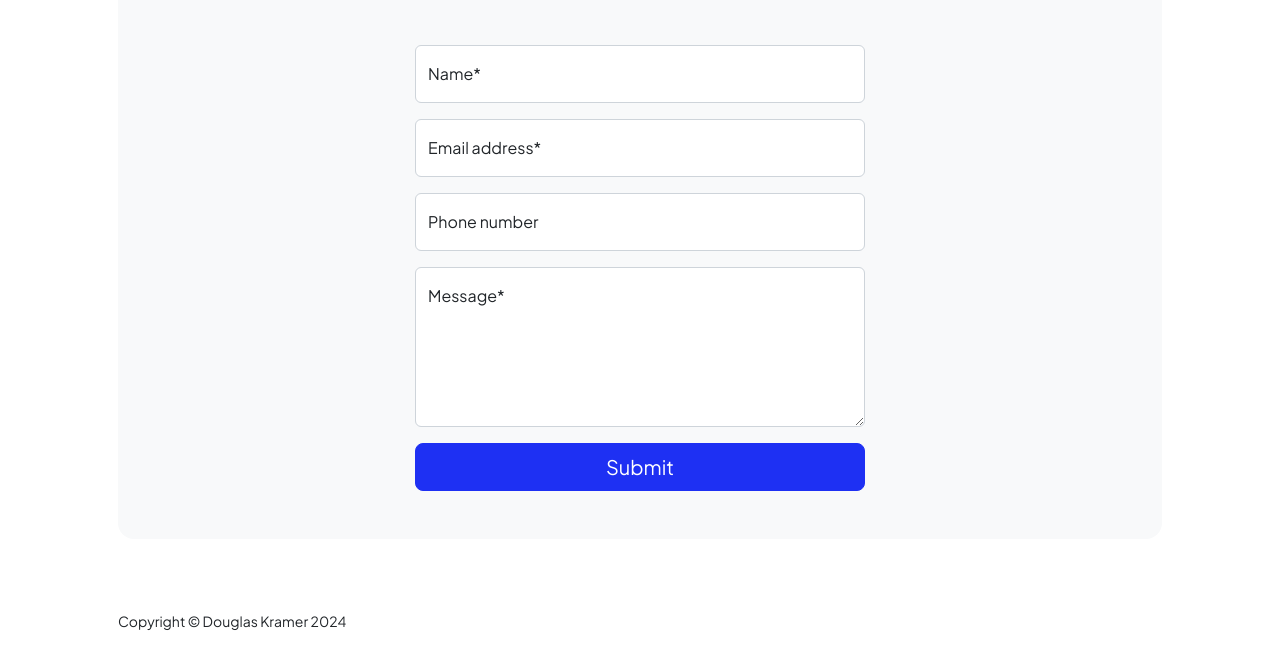
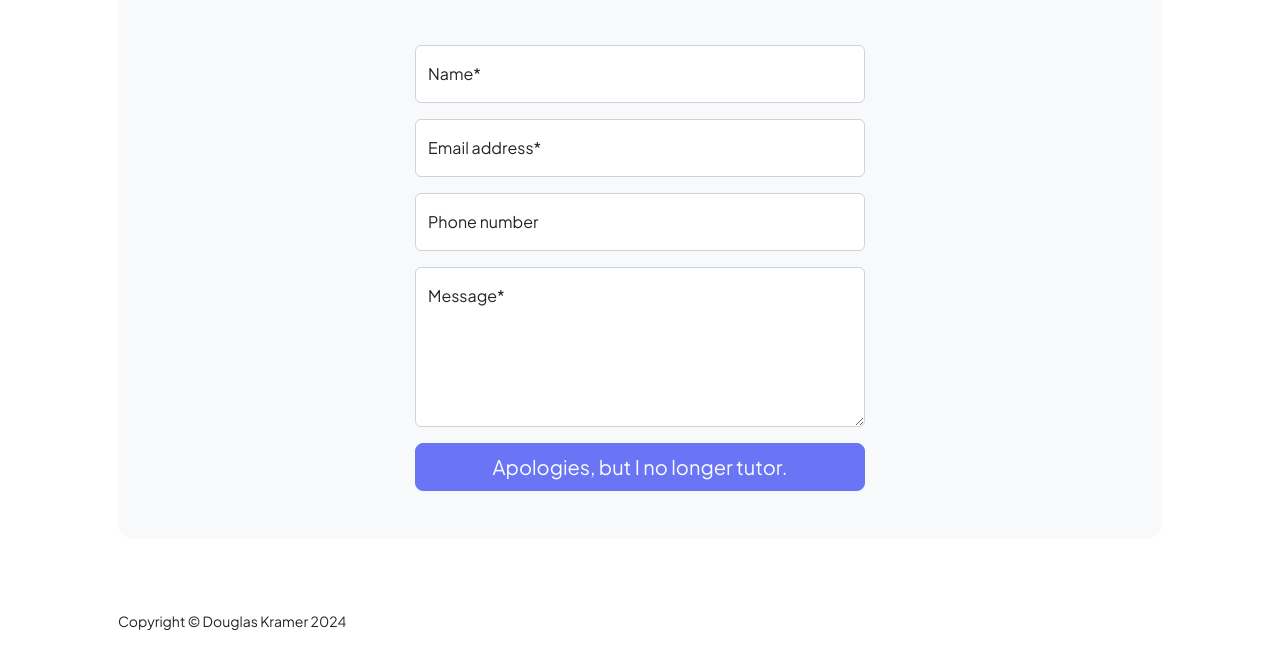
Before and after one commit to dekramer-business/kramer_tutor, a plain HTML site: page contact.html in a window 1280 px wide. Shown: the part 377-1033 px from the top of the page. Drawn offline with nearby package versions, Linux system fonts and the light colour scheme.

Commit message:
no longer available for tutoring

```diff
--- a/contact.html
+++ b/contact.html
@@ -80,7 +80,7 @@
                                         <div class="invalid-feedback" data-sb-feedback="message:required">A message is required.</div>
                                     </div>
                                     <!-- Submit Button-->
-                                    <div class="d-grid"><button class="btn btn-primary btn-lg" id="submitButton" type="submit">Submit</button></div>
+                                    <div class="d-grid"><button class="btn btn-primary btn-lg" id="submitButton" type="submit" disabled>Apologies, but I no longer tutor.</button></div>
                                 </form>
                             </div>
                         </div>
```
Also changed, not shown: index.html (+2 -0 lines).
